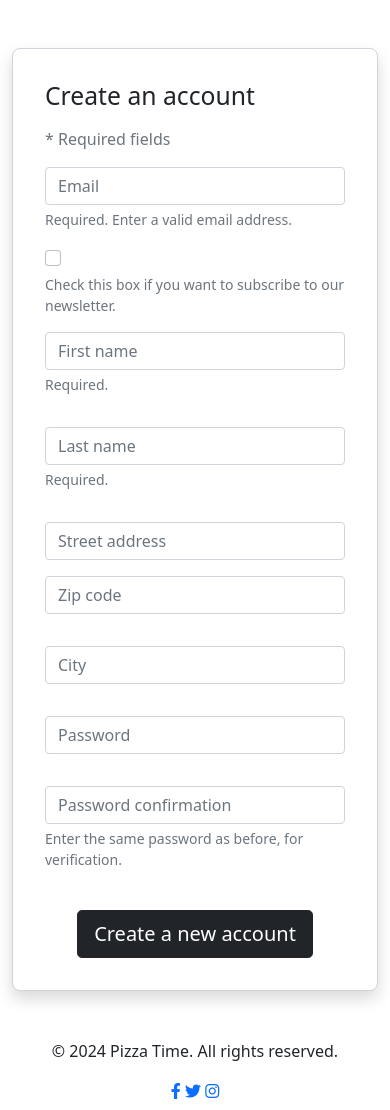
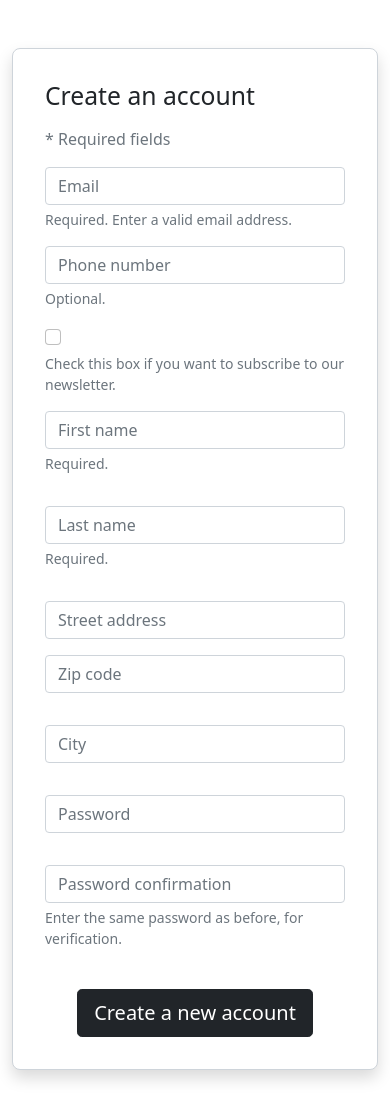
Before and after one commit to primarypigments/papas_pizza, a Django app: page /signup/ in a window 390 px wide. Shown: the part 66-1176 px from the top of the page. Run offline with Django 5.2, Linux system fonts and the light colour scheme; parts of the project's set-up code (start-up, migrations or seed data) failed here and were passed over; some libraries are stand-ins or nearby versions.

Commit message:
Add phone number field

```diff
--- a/templates/account/signup.html
+++ b/templates/account/signup.html
@@ -22,18 +22,22 @@
     /* This adds the shadow */
     margin: auto;
   }
-
 </style>
 
 <div class="container my-5">
   <div class="form-signup shadow">
     <h2 class="form-signup-heading">{% trans "Create an account" %}</h2>
     <p class="text-muted">{% trans "* Required fields" %}</p>
-    <form method="post" action="{% url 'account_signup' %}" class="needs-validation" novalidate>
+    <form method="post" action="{% url 'my_signup_view' %}" class="needs-validation" novalidate>
       {% csrf_token %}
       <!-- Email -->
       <div class="mb-3">
         {{ form.email|as_crispy_field }}
+      </div>
+
+      <!-- Phone Number -->
+      <div class="mb-3">
+        {{ form.phone_number|as_crispy_field }}
       </div>
 
       <!-- Newsletter -->
@@ -78,7 +82,7 @@
 
       <!-- Submit Button -->
       <div class="mt-4 d-flex justify-content-center">
-        <button type="submit"  class="btn btn-dark btn-block btn-lg">{% trans "Create a new account" %}</button>
+        <button type="submit" class="btn btn-dark btn-block btn-lg">{% trans "Create a new account" %}</button>
       </div>
 
     </form>
```
